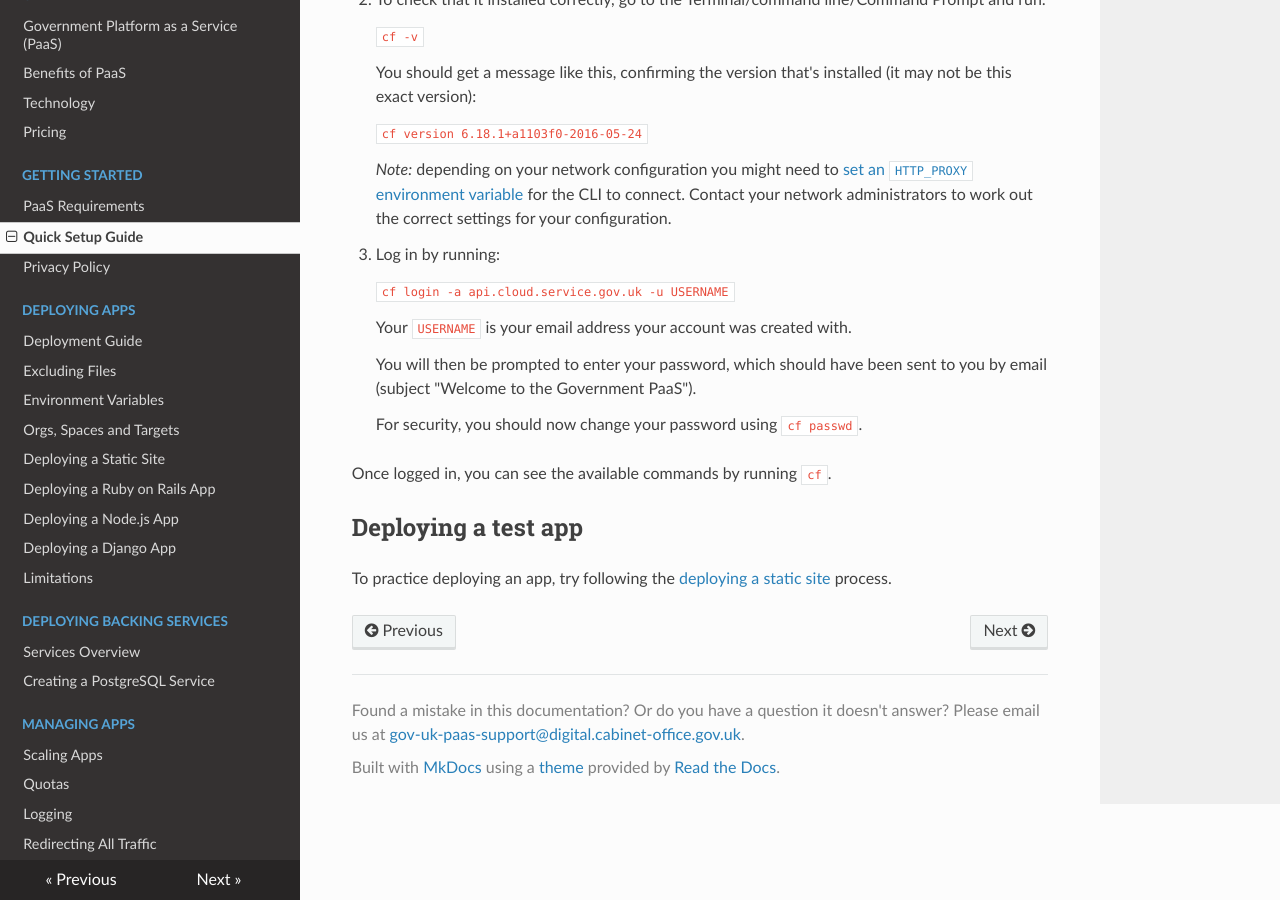
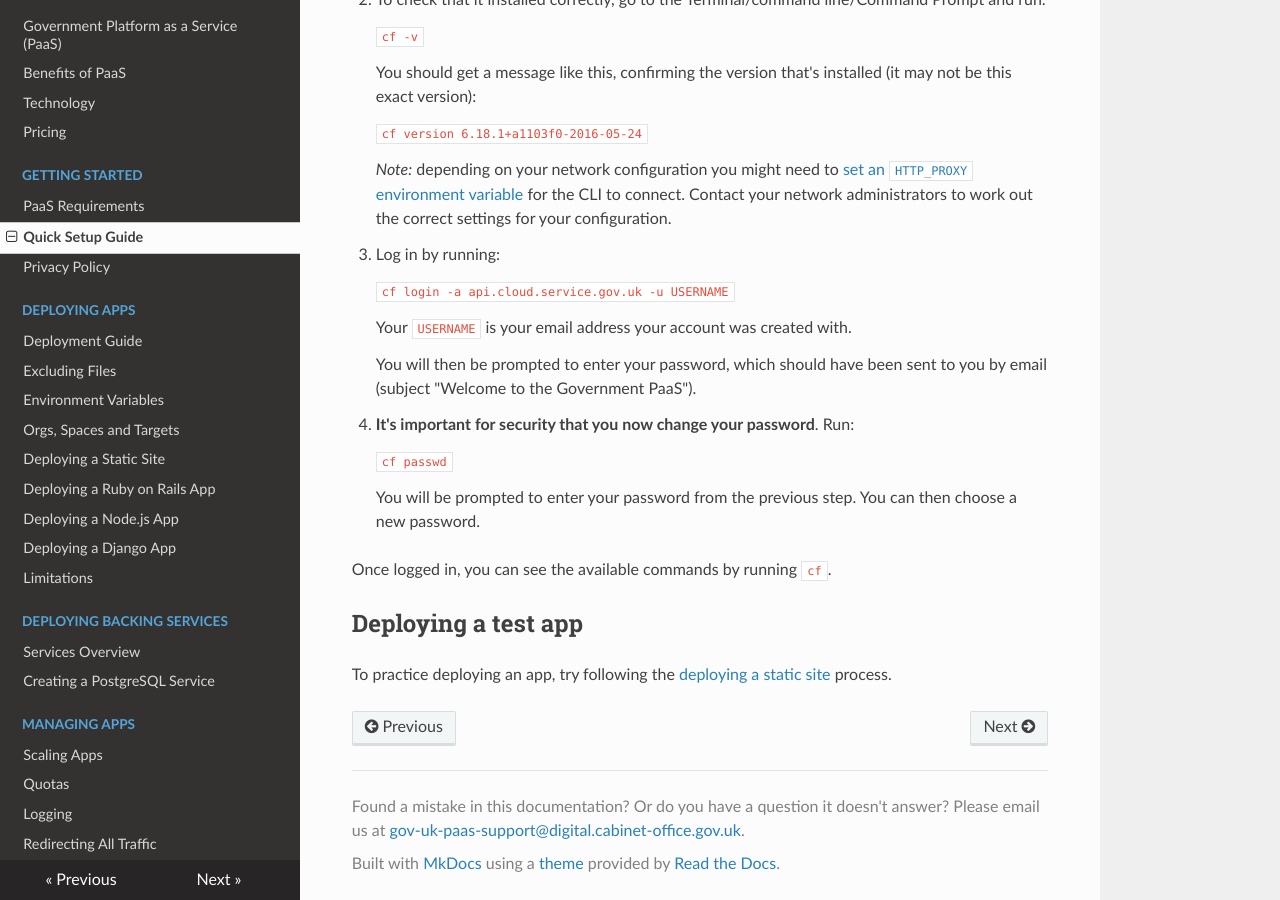
Before and after one commit to alphagov/paas-developer-docs, an MkDocs documentation site: the page built from docs/getting_started/quick_setup_guide.md, in a window 1280 px wide and 900 px high, scrolled down 559 px. Built offline with MkDocs 1.6.1, drawn with Linux system fonts in a browser that asks for light colours; nearby versions of some CDN libraries; old or Windows-style settings are respelled for this version of MkDocs.

Commit message:
Emphasise changing password by making it a step

````diff
--- a/docs/getting_started/quick_setup_guide.md
+++ b/docs/getting_started/quick_setup_guide.md
@@ -35,7 +35,11 @@ Government PaaS uses a hosting technology called Cloud Foundry. As a tenant (tha
 
     You will then be prompted to enter your password, which should have been sent to you by email (subject "Welcome to the Government PaaS").
 
-    For security, you should now change your password using ``cf passwd``.
+4. **It's important for security that you now change your password**. Run:
+
+     ``cf passwd``
+
+    You will be prompted to enter your password from the previous step. You can then choose a new password.
 
 Once logged in, you can see the available commands by running ```cf```.
 
````
